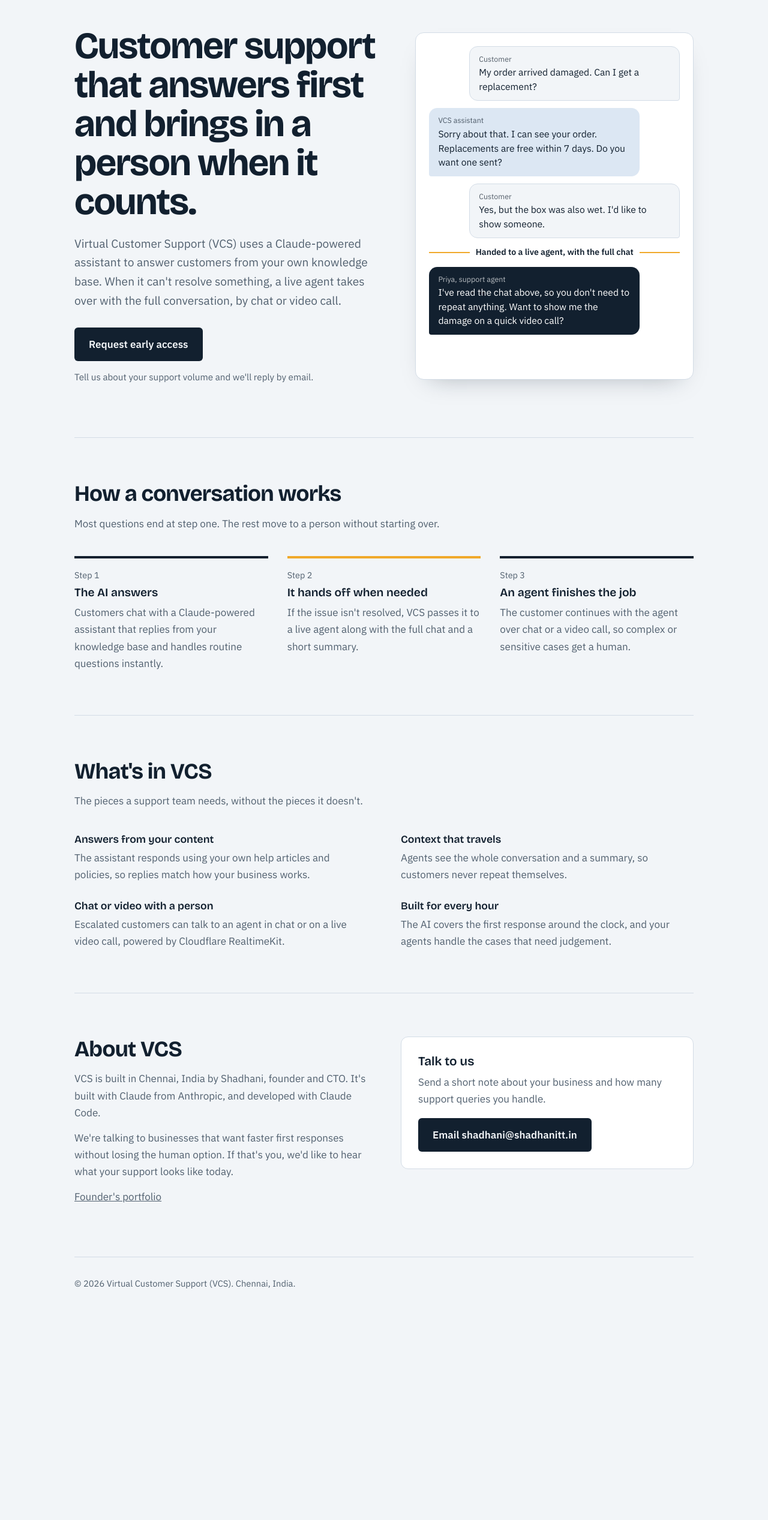
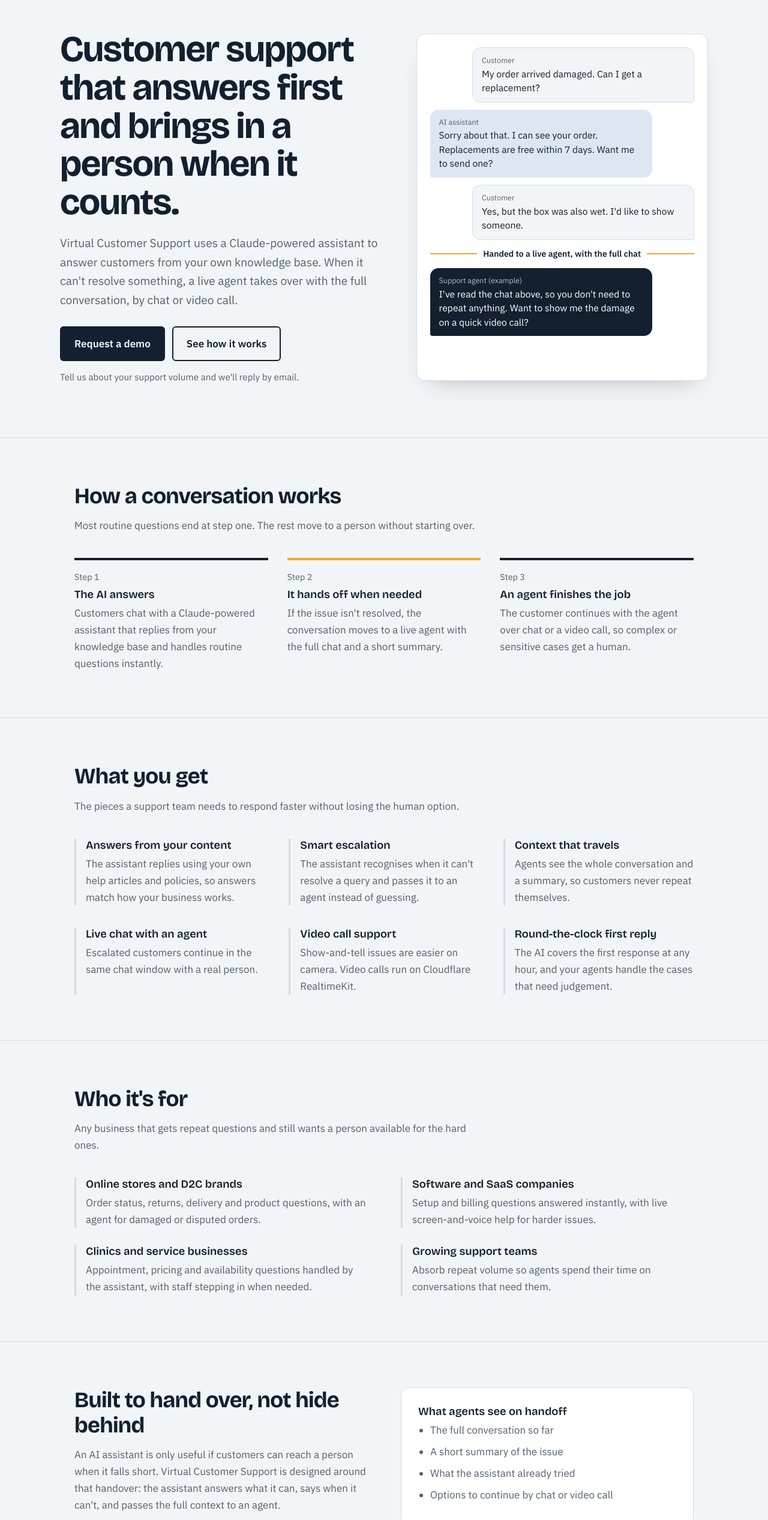
Before and after one commit to shadhaniofficial/test, a plain HTML site: page index.html in a window 1280 px wide. Shown: the part 77-2611 px from the top of the page at 60% size. Before the commit the page ends 2277 px from the top, so only its background shows below. Drawn offline with nearby package versions, Linux system fonts and the light colour scheme.

Commit message:
Update index.html

```diff
--- a/index.html
+++ b/index.html
@@ -3,147 +3,189 @@
 <head>
 <meta charset="utf-8">
 <meta name="viewport" content="width=device-width, initial-scale=1">
-<title>Virtual Customer Support (VCS): AI support with a live agent when it matters</title>
-<meta name="description" content="VCS answers customer questions with a Claude-powered assistant and hands off to a live agent, by chat or video call, with the full conversation attached.">
+<title>Virtual Customer Support | AI customer support with live agents</title>
+<meta name="description" content="Virtual Customer Support answers customers with a Claude-powered assistant and hands off to a live agent by chat or video call, with the full conversation attached.">
+<meta property="og:title" content="Virtual Customer Support">
+<meta property="og:description" content="AI answers first. A live agent steps in by chat or video call when it matters.">
 <link rel="preconnect" href="https://fonts.googleapis.com">
 <link rel="preconnect" href="https://fonts.gstatic.com" crossorigin>
 <link href="https://fonts.googleapis.com/css2?family=Bricolage+Grotesque:wght@600;700&family=IBM+Plex+Sans:wght@400;500;600&display=swap" rel="stylesheet">
 <style>
-:root{
-  --bg:#f2f5f8; --surface:#ffffff; --ink:#12202f; --muted:#51606f;
-  --ai:#dce7f3; --agent:#12202f; --handoff:#f0a92b; --line:#d3dce6;
-  --display:"Bricolage Grotesque","Segoe UI",system-ui,sans-serif;
-  --body:"IBM Plex Sans","Segoe UI",system-ui,sans-serif;
-  box-sizing:border-box;
-}
-@media (prefers-color-scheme:dark){
-  :root{--bg:#0e1621; --surface:#16212e; --ink:#e8eef5; --muted:#a2b0bf; --ai:#22364a; --agent:#e8eef5; --line:#2a3a4b}
-}
+:root{--bg:#f2f5f8;--surface:#fff;--ink:#12202f;--muted:#51606f;--ai:#dce7f3;--agent:#12202f;--agent-t:#fff;--hand:#f0a92b;--line:#d3dce6;
+--d:"Bricolage Grotesque","Segoe UI",system-ui,sans-serif;--b:"IBM Plex Sans","Segoe UI",system-ui,sans-serif;box-sizing:border-box}
+@media (prefers-color-scheme:dark){:root{--bg:#0e1621;--surface:#16212e;--ink:#e8eef5;--muted:#a2b0bf;--ai:#22364a;--agent:#e8eef5;--agent-t:#12202f;--line:#2a3a4b}}
 *,*::before,*::after{box-sizing:inherit}
-html{scroll-behavior:smooth}
-body{margin:0;background:var(--bg);color:var(--ink);font:400 1.0625rem/1.65 var(--body)}
+html{scroll-behavior:smooth;scroll-padding-top:70px}
+body{margin:0;background:var(--bg);color:var(--ink);font:400 1.0625rem/1.65 var(--b)}
 a{color:inherit}
-:focus-visible{outline:3px solid var(--handoff);outline-offset:3px}
+:focus-visible{outline:3px solid var(--hand);outline-offset:3px}
 .wrap{max-width:1080px;margin:0 auto;padding:0 24px}
-header{padding:22px 0;display:flex;justify-content:space-between;align-items:center}
-.brand{font:700 1.25rem var(--display);text-decoration:none;letter-spacing:-.01em}
-.nav-cta{font-weight:500;text-decoration:none;border-bottom:2px solid var(--handoff)}
-
-.hero{display:grid;grid-template-columns:1.05fr .95fr;gap:56px;align-items:center;padding:48px 0 88px}
-h1{font:700 clamp(2.4rem,5vw,3.9rem)/1.04 var(--display);letter-spacing:-.025em;margin:0 0 20px}
-.lede{font-size:1.2rem;color:var(--muted);max-width:34em;margin:0 0 30px}
-.btn{display:inline-block;background:var(--ink);color:var(--bg);padding:14px 24px;border-radius:6px;font-weight:600;text-decoration:none}
-.btn:hover{background:var(--handoff);color:#12202f}
+.bar{position:sticky;top:0;z-index:5;background:var(--bg);border-bottom:1px solid var(--line)}
+.bar .wrap{display:flex;justify-content:space-between;align-items:center;height:62px;gap:16px}
+.brand{font:700 1.1rem var(--d);text-decoration:none;letter-spacing:-.01em}
+nav{display:flex;gap:22px;align-items:center;font-size:.96rem}
+nav a{text-decoration:none;color:var(--muted)}nav a:hover{color:var(--ink)}
+.btn{display:inline-block;background:var(--ink);color:var(--bg);padding:13px 22px;border-radius:6px;font-weight:600;text-decoration:none;border:2px solid var(--ink)}
+.btn:hover{background:var(--hand);border-color:var(--hand);color:#12202f}
+.btn.alt{background:transparent;color:var(--ink)}
+nav .btn{padding:8px 16px;color:var(--bg)}nav .btn:hover{color:#12202f}
+.hero{display:grid;grid-template-columns:1.05fr .95fr;gap:56px;align-items:center;padding:64px 0 88px}
+h1{font:700 clamp(2.3rem,5vw,3.8rem)/1.05 var(--d);letter-spacing:-.025em;margin:0 0 20px}
+.lede{font-size:1.2rem;color:var(--muted);max-width:34em;margin:0 0 28px}
+.cta{display:flex;gap:12px;flex-wrap:wrap}
 .note{display:block;margin-top:14px;color:var(--muted);font-size:.95rem}
-
-/* chat demo: the one memorable element */
 .chat{background:var(--surface);border:1px solid var(--line);border-radius:14px;padding:22px;display:flex;flex-direction:column;gap:12px;box-shadow:0 18px 40px -24px rgba(18,32,47,.35)}
 .msg{max-width:84%;padding:11px 15px;border-radius:14px;font-size:.98rem;line-height:1.5;opacity:0;animation:in .45s ease forwards}
 .msg small{display:block;font-size:.78rem;opacity:.7;margin-bottom:2px}
 .cust{align-self:flex-end;background:var(--bg);border:1px solid var(--line);border-bottom-right-radius:4px}
 .ai{align-self:flex-start;background:var(--ai);border-bottom-left-radius:4px}
-.agent{align-self:flex-start;background:var(--agent);color:var(--surface);border-bottom-left-radius:4px}
-@media (prefers-color-scheme:dark){.agent{color:#12202f}}
-.handoff{align-self:stretch;display:flex;align-items:center;gap:10px;font-size:.88rem;font-weight:600;color:var(--ink);opacity:0;animation:in .45s ease forwards}
-.handoff::before,.handoff::after{content:"";flex:1;height:2px;background:var(--handoff)}
-.call{align-self:flex-start;display:inline-flex;gap:8px;align-items:center;border:2px solid var(--handoff);border-radius:999px;padding:6px 14px;font-size:.9rem;font-weight:500;opacity:0;animation:in .45s ease forwards}
+.agent{align-self:flex-start;background:var(--agent);color:var(--agent-t);border-bottom-left-radius:4px}
+.handoff{display:flex;align-items:center;gap:10px;font-size:.88rem;font-weight:600;opacity:0;animation:in .45s ease forwards}
+.handoff::before,.handoff::after{content:"";flex:1;height:2px;background:var(--hand)}
+.call{align-self:flex-start;border:2px solid var(--hand);border-radius:999px;padding:6px 14px;font-size:.9rem;font-weight:500;opacity:0;animation:in .45s ease forwards}
 .m1{animation-delay:.3s}.m2{animation-delay:1.2s}.m3{animation-delay:2.2s}.m4{animation-delay:3.2s}.m5{animation-delay:4.2s}.m6{animation-delay:5s}
 @keyframes in{from{opacity:0;transform:translateY(8px)}to{opacity:1;transform:none}}
 @media (prefers-reduced-motion:reduce){.msg,.handoff,.call{animation:none;opacity:1}html{scroll-behavior:auto}}
-
-section{padding:72px 0;border-top:1px solid var(--line)}
-h2{font:700 clamp(1.7rem,3vw,2.3rem)/1.15 var(--display);letter-spacing:-.02em;margin:0 0 14px}
-.sub{color:var(--muted);max-width:38em;margin:0 0 40px}
+section{padding:76px 0;border-top:1px solid var(--line)}
+h2{font:700 clamp(1.7rem,3vw,2.3rem)/1.15 var(--d);letter-spacing:-.02em;margin:0 0 14px}
+h3{font:600 1.15rem var(--d);margin:0 0 6px}
+.sub{color:var(--muted);max-width:40em;margin:0 0 40px}
+p{margin:0 0 14px}
 .steps{display:grid;grid-template-columns:repeat(3,1fr);gap:32px;list-style:none;margin:0;padding:0;counter-reset:s}
 .steps li{counter-increment:s;border-top:4px solid var(--ink);padding-top:16px}
-.steps li:nth-child(2){border-color:var(--handoff)}
+.steps li:nth-child(2){border-color:var(--hand)}
 .steps li::before{content:"Step " counter(s);display:block;color:var(--muted);font-size:.9rem;margin-bottom:6px}
-.steps h3{font:600 1.2rem var(--display);margin:0 0 8px}
-.steps p{margin:0;color:var(--muted)}
-
-.feat{display:grid;grid-template-columns:repeat(2,1fr);gap:28px 56px}
-.feat h3{font:600 1.1rem var(--display);margin:0 0 6px}
-.feat p{margin:0;color:var(--muted)}
-
-.about{display:grid;grid-template-columns:1fr 1fr;gap:56px;align-items:start}
-.about p{margin:0 0 14px;color:var(--muted)}
-.contact{background:var(--surface);border:1px solid var(--line);border-radius:12px;padding:28px}
-.contact h3{font:600 1.3rem var(--display);margin:0 0 8px}
-.contact p{margin:0 0 18px;color:var(--muted)}
-footer{padding:32px 0 48px;color:var(--muted);font-size:.92rem;border-top:1px solid var(--line)}
-
-@media (max-width:820px){
-  .hero,.about{grid-template-columns:1fr;gap:36px}
-  .steps,.feat{grid-template-columns:1fr}
-  .hero{padding-bottom:56px}
-}
+.steps p,.grid p{color:var(--muted);margin:0}
+.grid{display:grid;grid-template-columns:repeat(3,1fr);gap:36px 40px}
+.grid.two{grid-template-columns:repeat(2,1fr);gap:28px 56px}
+.grid>div{border-left:3px solid var(--line);padding-left:16px}
+.split{display:grid;grid-template-columns:1fr 1fr;gap:56px;align-items:start}
+.split p{color:var(--muted)}
+.panel{background:var(--surface);border:1px solid var(--line);border-radius:12px;padding:28px}
+.panel ul{margin:0;padding-left:20px;color:var(--muted)}.panel li{margin-bottom:8px}
+details{border-bottom:1px solid var(--line);padding:16px 0}
+summary{cursor:pointer;font:600 1.05rem var(--d);list-style:none;display:flex;justify-content:space-between;gap:16px}
+summary::after{content:"+";font-size:1.4rem;line-height:1}
+details[open] summary::after{content:"\2212"}
+details p{margin:10px 0 0;color:var(--muted);max-width:44em}
+.final{text-align:center}.final .sub{margin:0 auto 28px}.final .cta{justify-content:center}
+footer{border-top:1px solid var(--line);padding:36px 0 48px;color:var(--muted);font-size:.93rem}
+footer .wrap{display:flex;justify-content:space-between;gap:24px;flex-wrap:wrap}
+footer a{margin-right:18px}
+@media (max-width:860px){
+nav a:not(.btn){display:none}
+.hero,.split{grid-template-columns:1fr;gap:36px}
+.steps,.grid,.grid.two{grid-template-columns:1fr}
+.hero{padding:40px 0 56px}section{padding:56px 0}}
 </style>
 </head>
 <body>
-<div class="wrap">
-  <header>
-    <a class="brand" href="#top" id="top">VCS</a>
-    <a class="nav-cta" href="mailto:shadhani@shadhanitt.in?subject=VCS%20early%20access">Request early access</a>
-  </header>
+<div class="bar"><div class="wrap">
+<a class="brand" href="#top">Virtual Customer Support</a>
+<nav aria-label="Main"><a href="#how">How it works</a><a href="#features">Features</a><a href="#uses">Who it's for</a><a href="#faq">FAQ</a><a href="#contact">Contact</a>
+<a class="btn" href="mailto:shadhani@shadhanitt.in?subject=Virtual%20Customer%20Support%20demo">Request a demo</a></nav>
+</div></div>
 
-  <main>
-    <div class="hero">
+<main id="top">
+<div class="wrap hero">
 <div>
 <h1>Customer support that answers first and brings in a person when it counts.</h1>
-        <p class="lede">Virtual Customer Support (VCS) uses a Claude-powered assistant to answer customers from your own knowledge base. When it can't resolve something, a live agent takes over with the full conversation, by chat or video call.</p>
-        <a class="btn" href="mailto:shadhani@shadhanitt.in?subject=VCS%20early%20access">Request early access</a>
+<p class="lede">Virtual Customer Support uses a Claude-powered assistant to answer customers from your own knowledge base. When it can't resolve something, a live agent takes over with the full conversation, by chat or video call.</p>
+<div class="cta"><a class="btn" href="mailto:shadhani@shadhanitt.in?subject=Virtual%20Customer%20Support%20demo">Request a demo</a><a class="btn alt" href="#how">See how it works</a></div>
 <span class="note">Tell us about your support volume and we'll reply by email.</span>
 </div>
-
-      <div class="chat" role="img" aria-label="Example conversation: a customer asks about a refund, the AI answers, the issue is escalated to a live agent who offers a video call.">
+<div class="chat" role="img" aria-label="Example conversation: a customer reports a damaged order, the AI assistant answers, the case is handed to a live agent who offers a video call.">
 <div class="msg cust m1"><small>Customer</small>My order arrived damaged. Can I get a replacement?</div>
-        <div class="msg ai m2"><small>VCS assistant</small>Sorry about that. I can see your order. Replacements are free within 7 days. Do you want one sent?</div>
+<div class="msg ai m2"><small>AI assistant</small>Sorry about that. I can see your order. Replacements are free within 7 days. Want me to send one?</div>
 <div class="msg cust m3"><small>Customer</small>Yes, but the box was also wet. I'd like to show someone.</div>
 <div class="handoff m4">Handed to a live agent, with the full chat</div>
-        <div class="msg agent m5"><small>Priya, support agent</small>I've read the chat above, so you don't need to repeat anything. Want to show me the damage on a quick video call?</div>
+<div class="msg agent m5"><small>Support agent (example)</small>I've read the chat above, so you don't need to repeat anything. Want to show me the damage on a quick video call?</div>
 <div class="call m6">Video call ready</div>
 </div>
 </div>
 
-    <section aria-labelledby="how">
-      <h2 id="how">How a conversation works</h2>
-      <p class="sub">Most questions end at step one. The rest move to a person without starting over.</p>
+<section id="how"><div class="wrap">
+<h2>How a conversation works</h2>
+<p class="sub">Most routine questions end at step one. The rest move to a person without starting over.</p>
 <ol class="steps">
 <li><h3>The AI answers</h3><p>Customers chat with a Claude-powered assistant that replies from your knowledge base and handles routine questions instantly.</p></li>
-        <li><h3>It hands off when needed</h3><p>If the issue isn't resolved, VCS passes it to a live agent along with the full chat and a short summary.</p></li>
+<li><h3>It hands off when needed</h3><p>If the issue isn't resolved, the conversation moves to a live agent with the full chat and a short summary.</p></li>
 <li><h3>An agent finishes the job</h3><p>The customer continues with the agent over chat or a video call, so complex or sensitive cases get a human.</p></li>
 </ol>
-    </section>
+</div></section>
 
-    <section aria-labelledby="inside">
-      <h2 id="inside">What's in VCS</h2>
-      <p class="sub">The pieces a support team needs, without the pieces it doesn't.</p>
-      <div class="feat">
-        <div><h3>Answers from your content</h3><p>The assistant responds using your own help articles and policies, so replies match how your business works.</p></div>
+<section id="features"><div class="wrap">
+<h2>What you get</h2>
+<p class="sub">The pieces a support team needs to respond faster without losing the human option.</p>
+<div class="grid">
+<div><h3>Answers from your content</h3><p>The assistant replies using your own help articles and policies, so answers match how your business works.</p></div>
+<div><h3>Smart escalation</h3><p>The assistant recognises when it can't resolve a query and passes it to an agent instead of guessing.</p></div>
 <div><h3>Context that travels</h3><p>Agents see the whole conversation and a summary, so customers never repeat themselves.</p></div>
-        <div><h3>Chat or video with a person</h3><p>Escalated customers can talk to an agent in chat or on a live video call, powered by Cloudflare RealtimeKit.</p></div>
-        <div><h3>Built for every hour</h3><p>The AI covers the first response around the clock, and your agents handle the cases that need judgement.</p></div>
+<div><h3>Live chat with an agent</h3><p>Escalated customers continue in the same chat window with a real person.</p></div>
+<div><h3>Video call support</h3><p>Show-and-tell issues are easier on camera. Video calls run on Cloudflare RealtimeKit.</p></div>
+<div><h3>Round-the-clock first reply</h3><p>The AI covers the first response at any hour, and your agents handle the cases that need judgement.</p></div>
 </div>
-    </section>
+</div></section>
 
-    <section aria-labelledby="about">
-      <div class="about">
+<section id="uses"><div class="wrap">
+<h2>Who it's for</h2>
+<p class="sub">Any business that gets repeat questions and still wants a person available for the hard ones.</p>
+<div class="grid two">
+<div><h3>Online stores and D2C brands</h3><p>Order status, returns, delivery and product questions, with an agent for damaged or disputed orders.</p></div>
+<div><h3>Software and SaaS companies</h3><p>Setup and billing questions answered instantly, with live screen-and-voice help for harder issues.</p></div>
+<div><h3>Clinics and service businesses</h3><p>Appointment, pricing and availability questions handled by the assistant, with staff stepping in when needed.</p></div>
+<div><h3>Growing support teams</h3><p>Absorb repeat volume so agents spend their time on conversations that need them.</p></div>
+</div>
+</div></section>
+
+<section id="trust"><div class="wrap split">
 <div>
-          <h2 id="about">About VCS</h2>
-          <p>VCS is built in Chennai, India by Shadhani, founder and CTO. It's built with Claude from Anthropic, and developed with Claude Code.</p>
-          <p>We're talking to businesses that want faster first responses without losing the human option. If that's you, we'd like to hear what your support looks like today.</p>
+<h2>Built to hand over, not hide behind</h2>
+<p>An AI assistant is only useful if customers can reach a person when it falls short. Virtual Customer Support is designed around that handover: the assistant answers what it can, says when it can't, and passes the full context to an agent.</p>
+<p>Answers are grounded in the content you provide, so the assistant stays within what your business actually offers.</p>
+</div>
+<div class="panel">
+<h3>What agents see on handoff</h3>
+<ul><li>The full conversation so far</li><li>A short summary of the issue</li><li>What the assistant already tried</li><li>Options to continue by chat or video call</li></ul>
+</div>
+</div></section>
+
+<section id="faq"><div class="wrap">
+<h2>Questions</h2>
+<p class="sub">Short answers to the things businesses ask first.</p>
+<details><summary>What powers the AI assistant?</summary><p>The assistant is built on Claude from Anthropic. It answers using the knowledge base and policies you provide.</p></details>
+<details><summary>What happens when the AI can't answer?</summary><p>The conversation is handed to a live agent with the full chat and a summary. The customer can continue by chat or on a video call.</p></details>
+<details><summary>Do customers need to install anything for video calls?</summary><p>Video calls are powered by Cloudflare RealtimeKit. Ask us for a demo to see the exact customer experience.</p></details>
+<details><summary>Can I use my own human agents?</summary><p>Yes. The platform is designed so your own support staff take over escalated conversations.</p></details>
+<details><summary>How much does it cost?</summary><p>Pricing depends on your support volume and team size. Email us and we'll share details.</p></details>
+<details><summary>Which tools does it connect to?</summary><p>Tell us what you use today, such as your help centre or order system, and we'll confirm what we can connect.</p></details>
+</div></section>
+
+<section id="about"><div class="wrap split">
+<div>
+<h2>About us</h2>
+<p>Virtual Customer Support is a product of Shadhani Digital, built in Chennai, India by Shadhani, founder and CTO.</p>
+<p>It is built with Claude from Anthropic and developed with Claude Code. We're working with businesses that want faster first responses without losing the human option.</p>
 <p><a href="https://shadhanitt.in">Founder's portfolio</a></p>
 </div>
-        <div class="contact" id="contact">
+<div class="panel" id="contact">
 <h3>Talk to us</h3>
-          <p>Send a short note about your business and how many support queries you handle.</p>
-          <a class="btn" href="mailto:shadhani@shadhanitt.in?subject=VCS%20early%20access">Email shadhani@shadhanitt.in</a>
+<p style="color:var(--muted)">Send a short note about your business and how many support queries you handle each month.</p>
+<a class="btn" href="mailto:shadhani@shadhanitt.in?subject=Virtual%20Customer%20Support%20demo">Email shadhani@shadhanitt.in</a>
 </div>
-      </div>
-    </section>
+</div></section>
+
+<section class="final"><div class="wrap">
+<h2>See it with your own questions</h2>
+<p class="sub">Request a demo and we'll show how Virtual Customer Support would handle your common queries.</p>
+<div class="cta"><a class="btn" href="mailto:shadhani@shadhanitt.in?subject=Virtual%20Customer%20Support%20demo">Request a demo</a></div>
+</div></section>
 </main>
 
-  <footer>&copy; 2026 Virtual Customer Support (VCS). Chennai, India.</footer>
-</div>
+<footer><div class="wrap">
+<div><strong>Virtual Customer Support</strong><br>A product of Shadhani Digital. Chennai, India.</div>
+<div><a href="#how">How it works</a><a href="#features">Features</a><a href="#faq">FAQ</a><a href="mailto:shadhani@shadhanitt.in">shadhani@shadhanitt.in</a></div>
+<div>&copy; 2026 Shadhani Digital</div>
+</div></footer>
 </body>
 </html>
```
Lines whose indentation alone changed are shown as unchanged.
